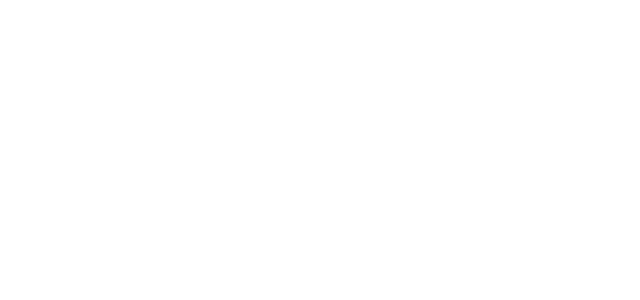
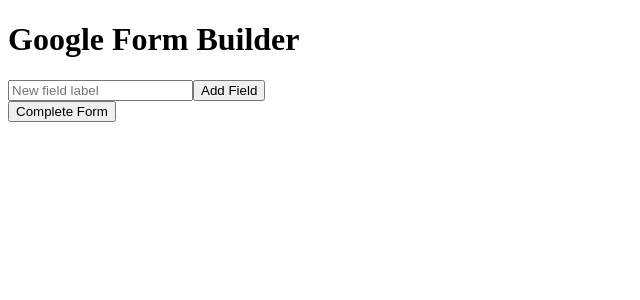
Before and after one commit to cfgba2024/Team-5, a React (Vite) app in the folder Frontend/FEFrontend/: page / in a window 1280 px wide. Before the commit this address had no page. Shown: the top 300 px of the page, without its empty margins (0-640 px from the left). Built offline with nearby package versions, Linux system fonts and the light colour scheme.

Commit message:
add google form creation functionality and google form completion functionality

```diff
--- a/Frontend/FEFrontend/src/App.jsx
+++ b/Frontend/FEFrontend/src/App.jsx
@@ -1,12 +1,18 @@
 import React from 'react';
 import { BrowserRouter } from 'react-router-dom';
 import { AppRouter } from './AppRouter';
+import GoogleFormBuilder from './GoogleFormBuilder';
 
 const App = () => {
   return (
+    <>
+    <div className="App">
+      <GoogleFormBuilder />
+    </div>
     <BrowserRouter>
       <AppRouter />
     </BrowserRouter>
+    </>
   );
 };
 
--- /dev/null
+++ b/Frontend/FEFrontend/src/CompleteForm.jsx
@@ -0,0 +1,42 @@
+// src/CompleteForm.js
+import React, { useState } from 'react';
+
+const CompleteForm = ({ formFields }) => {
+  const [completedForm, setCompletedForm] = useState(
+    formFields.map(field => ({ ...field, value: '' }))
+  );
+
+  const handleFieldChange = (index, event) => {
+    const updatedFields = completedForm.map((field, i) =>
+      i === index ? { ...field, value: event.target.value } : field
+    );
+    setCompletedForm(updatedFields);
+  };
+
+  const handleSubmit = (event) => {
+    event.preventDefault();
+    console.log('Completed Form Data:', completedForm);
+    // Here you can add logic to save the completed form data
+  };
+
+  return (
+    <div>
+      <h1>Complete the Form</h1>
+      <form onSubmit={handleSubmit}>
+        {completedForm.map((field, index) => (
+          <div key={index}>
+            <label>{field.label}</label>
+            <input
+              type="text"
+              value={field.value}
+              onChange={(e) => handleFieldChange(index, e)}
+            />
+          </div>
+        ))}
+        <button type="submit">Submit</button>
+      </form>
+    </div>
+  );
+};
+
+export default CompleteForm;
--- /dev/null
+++ b/Frontend/FEFrontend/src/GoogleFormBuilder.jsx
@@ -0,0 +1,57 @@
+// src/GoogleFormBuilder.js
+import React, { useState } from 'react';
+import CompleteForm from './CompleteForm';
+
+const GoogleFormBuilder = () => {
+  const [formFields, setFormFields] = useState([]);
+  const [newField, setNewField] = useState('');
+  const [showCompleteForm, setShowCompleteForm] = useState(false);
+
+  const addField = () => {
+    setFormFields([...formFields, { label: newField, value: '' }]);
+    setNewField('');
+  };
+
+  const handleFieldChange = (index, event) => {
+    const updatedFields = formFields.map((field, i) =>
+      i === index ? { ...field, value: event.target.value } : field
+    );
+    setFormFields(updatedFields);
+  };
+
+  return (
+    <div>
+      {!showCompleteForm ? (
+        <>
+          <h1>Google Form Builder</h1>
+          <div>
+            <input
+              type="text"
+              value={newField}
+              onChange={(e) => setNewField(e.target.value)}
+              placeholder="New field label"
+            />
+            <button onClick={addField}>Add Field</button>
+          </div>
+          <form>
+            {formFields.map((field, index) => (
+              <div key={index}>
+                <label>{field.label}</label>
+                <input
+                  type="text"
+                  value={field.value}
+                  onChange={(e) => handleFieldChange(index, e)}
+                />
+              </div>
+            ))}
+          </form>
+          <button onClick={() => setShowCompleteForm(true)}>Complete Form</button>
+        </>
+      ) : (
+        <CompleteForm formFields={formFields} />
+      )}
+    </div>
+  );
+};
+
+export default GoogleFormBuilder;
```
